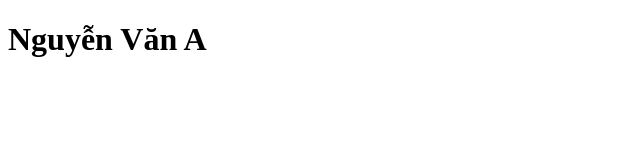
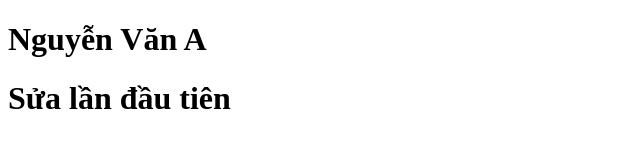
Before and after one commit to huynhthanhnhannnh-pixel/teamA-B, a plain HTML site: page index.html in a window 1280 px wide. Shown: the whole page, without its empty margins (0-640 px from the left). Drawn offline with Linux system fonts and the light colour scheme.

Commit message:
sửa lần 1

```diff
--- a/index.html
+++ b/index.html
@@ -7,5 +7,6 @@
 </head>
 <body>
     <h1>Nguyễn Văn A</h1>
+    <h1>Sửa lần đầu tiên</h1>
 </body>
 </html>
```
